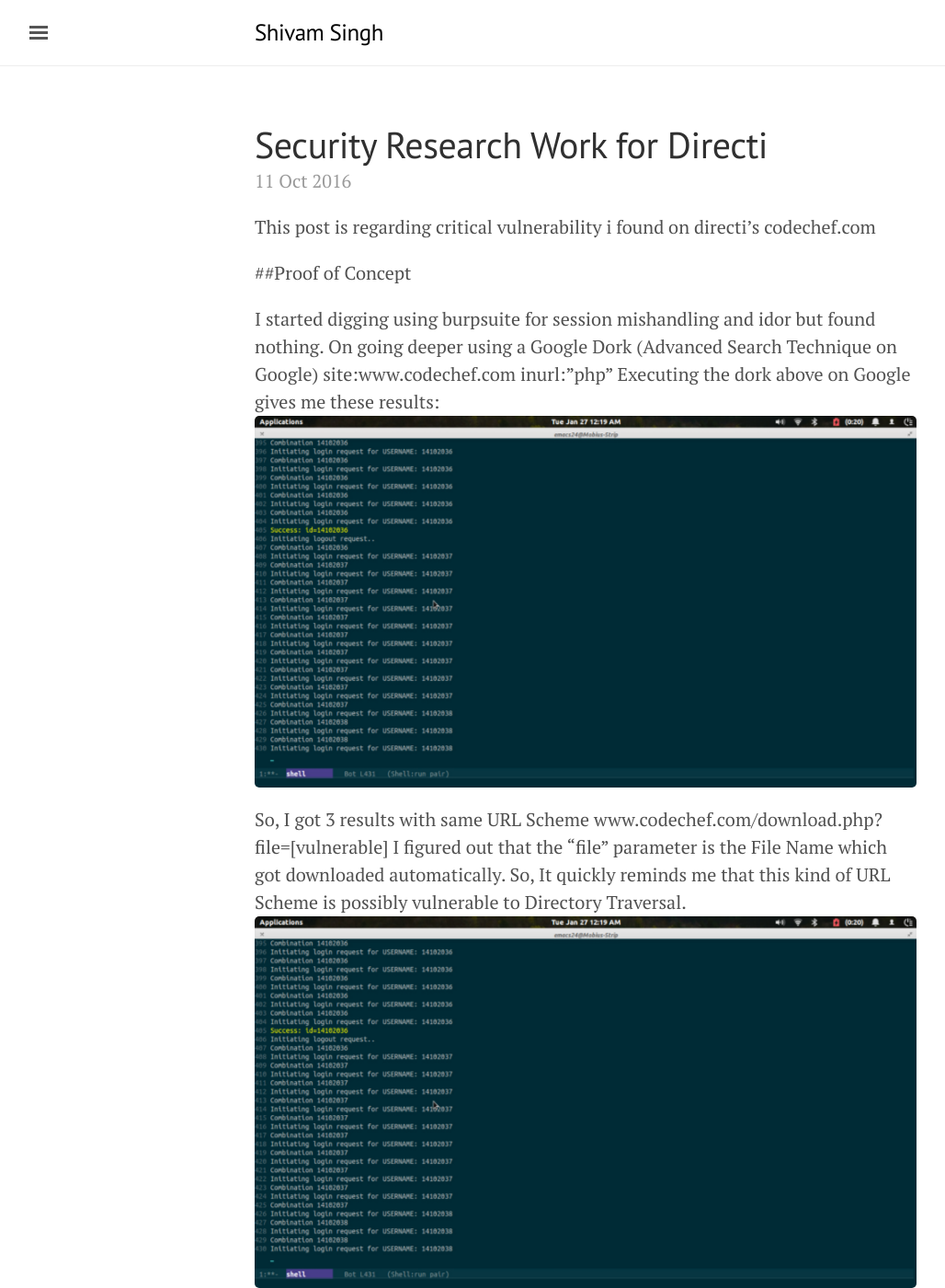
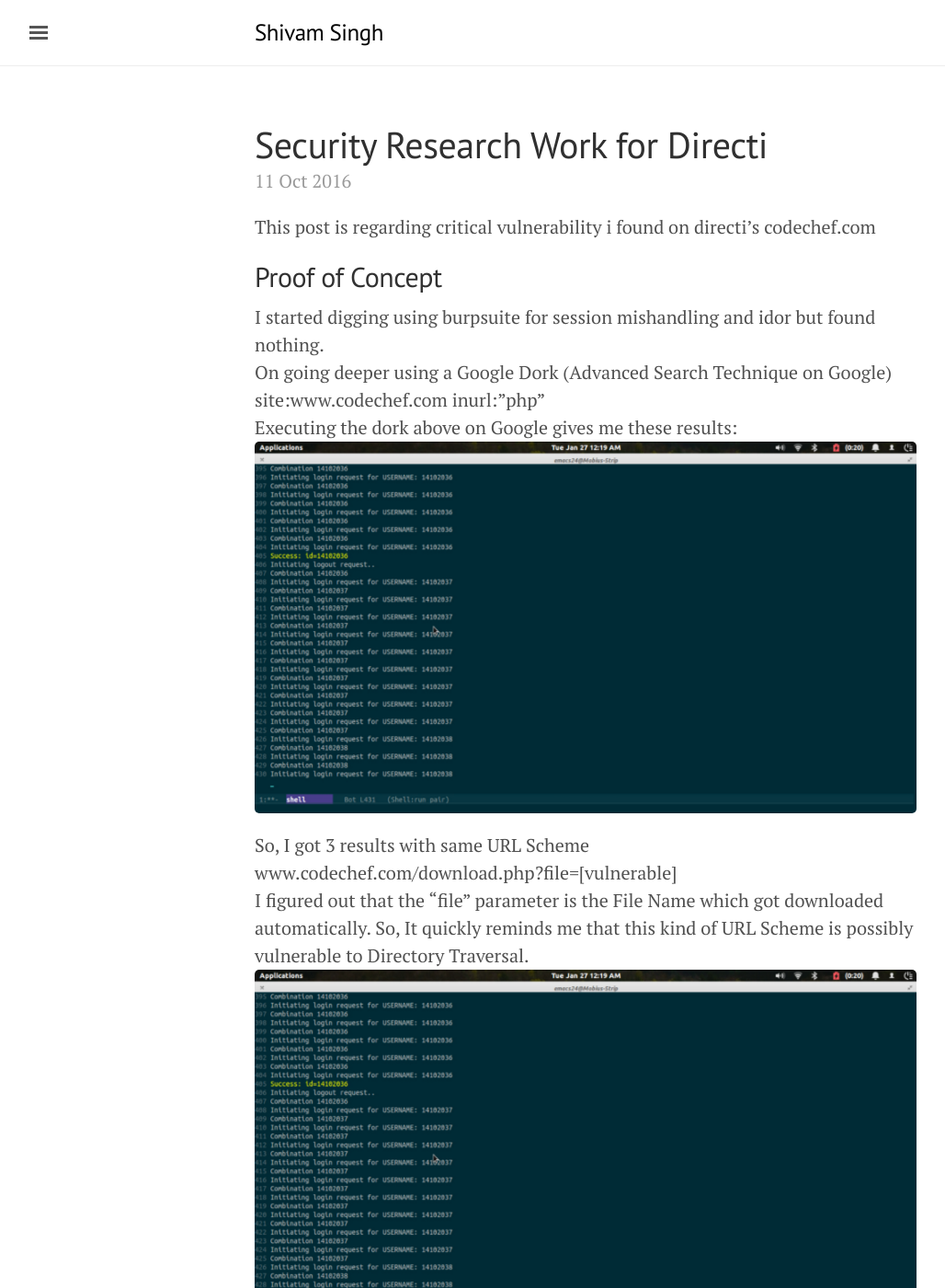
Before and after one commit to shivam043/shivam043.github.io, a Jekyll site: the page built from _posts/2016-10-11-keep-calm-and-index-everything.md, in a window 1280 px wide and 1400 px high. Shown: the whole window at 92% size, without its empty margins (3-1031 px from the left). Built offline with Jekyll 4.4.1, drawn with Linux system fonts in a browser that asks for light colours; some of the changed text lies outside the part shown.

```diff
--- a/_posts/2016-10-11-keep-calm-and-index-everything.md
+++ b/_posts/2016-10-11-keep-calm-and-index-everything.md
@@ -6,25 +6,25 @@ title: Security Research Work for Directi
 This post is regarding critical vulnerability i found on directi's codechef.com
 
 
-##Proof of Concept
+## Proof of Concept
 
-I started digging using burpsuite for session mishandling and idor but found nothing.
-On going deeper using a Google Dork (Advanced Search Technique on Google) site:www.codechef.com inurl:”php”
-Executing the dork above on Google gives me these results:
+I started digging using burpsuite for session mishandling and idor but found nothing.<br/>
+On going deeper using a Google Dork (Advanced Search Technique on Google) site:www.codechef.com inurl:”php” <br/>
+Executing the dork above on Google gives me these results:<br/>
 ![A Screenshot of the google dork]({{ site.url }}/public/blog/bruteforce-cyberoam-shell.png)
 
-So, I got 3 results with same URL Scheme
-www.codechef.com/download.php?file=[vulnerable]
-I figured out that the “file” parameter is the File Name which got downloaded automatically. So, It quickly reminds me that this kind of URL Scheme is possibly vulnerable to Directory Traversal.
+So, I got 3 results with same URL Scheme<br/>
+www.codechef.com/download.php?file=[vulnerable]<br/>
+I figured out that the “file” parameter is the File Name which got downloaded automatically. So, It quickly reminds me that this kind of URL Scheme is possibly vulnerable to Directory Traversal. <br/>
 ![A Screenshot of the local file dowbload]({{ site.url }}/public/blog/bruteforce-cyberoam-shell.png)
 
-After browsing the URL above, something popped out and asked me to download a file and here’s the content of the file I have downloaded.
+After browsing the URL above, something popped out and asked me to download a file and here’s the content of the file I have downloaded.<br/>
 ![A Screenshot of the etc file which i have downloaded]({{ site.url }}/public/blog/bruteforce-cyberoam-shell.png)
 
-I also viewed etc/profile ,etc/services,server configuration file,php configuration file and many others files like backup files which contain sensitive data.
+I also viewed etc/profile ,etc/services,server configuration file,php configuration file and many others files like backup files which contain sensitive data.<br/>
 ![Here’s downloaded files(It is possible to download more system files)]({{ site.url }}/public/blog/bruteforce-cyberoam-shell.png)
 
-Some points:
-. Php version and server version were exposed in headers,attackers can take benefit from this information.
-Server version-
+Some points:<br/>
+. Php version and server version were exposed in headers,attackers can take benefit from this information.<br/>
+![Server version-]
 ({{ site.url }}/public/blog/bruteforce-cyberoam-shell.png)
```
